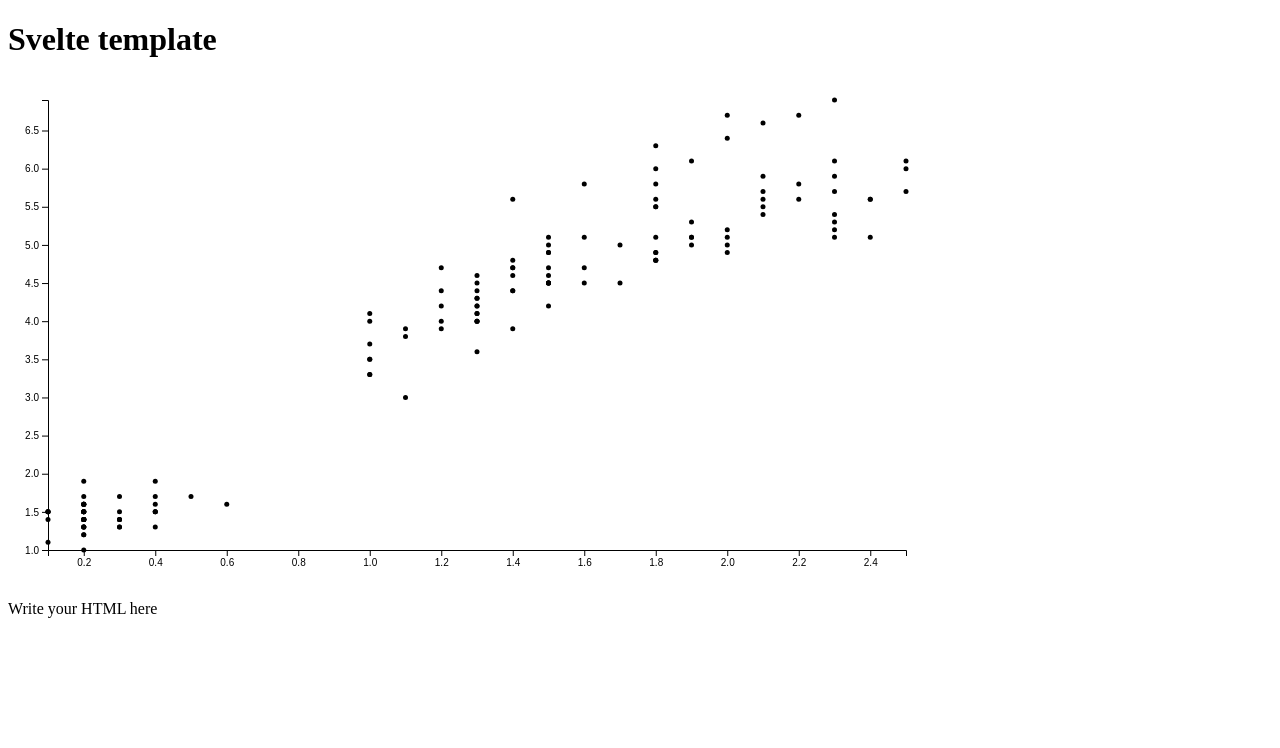
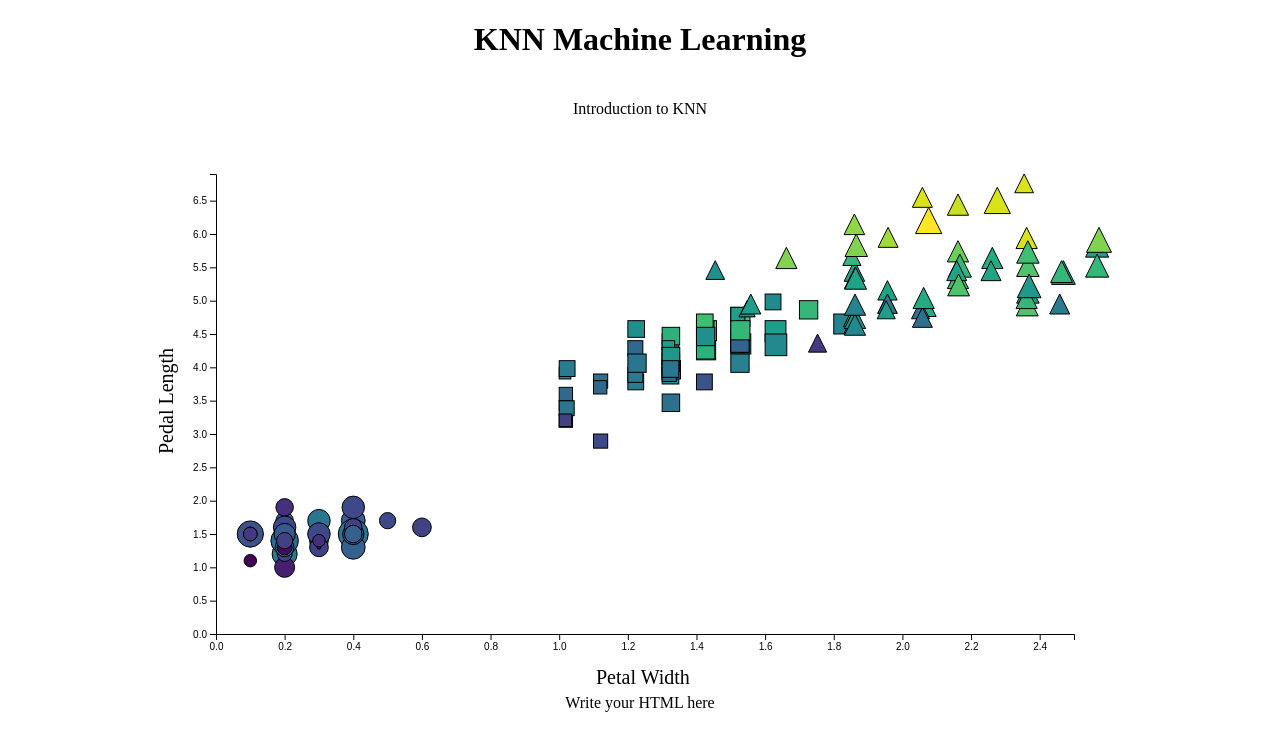
Before and after one commit to Jystine/covid-internet, a SvelteKit app: page / in a window 1280 px wide. Shown: the top 748 px of the page. Built offline with nearby package versions, Linux system fonts and the light colour scheme.

Commit message:
implemented static

```diff
--- a/src/components/App.svelte
+++ b/src/components/App.svelte
@@ -1,6 +1,5 @@
 <script>
   import * as d3 from "d3";
-  import Scroller from "@sveltejs/svelte-scroller";
   import DataPoints from "./DataPoints.svelte";
   import { onMount } from "svelte";
 
@@ -15,10 +14,14 @@
 </script>
 
 <main>
-  <h1>Svelte template</h1>
-  <DataPoints {data} />
-  <p>Write your HTML here</p>
+  <h1>KNN Machine Learning</h1>
+  <p style = "padding:20px;">Introduction to KNN</p>
+  <DataPoints {data}/>
+  <p style = "padding:20px;">Write your HTML here</p>
 </main>
 
 <style>
+  main {
+    text-align: center;
+  }
 </style>
--- a/src/components/DataPoints.svelte
+++ b/src/components/DataPoints.svelte
@@ -6,27 +6,53 @@
     const height = 500;
     const marginTop = 20;
     const marginRight = 30;
-    const marginBottom = 30;
+    const marginBottom = 20;
     const marginLeft = 40;
 
     let svg;
     let gx;
     let gy;
 
+    let size = 30;
+
     $: x = d3
     .scaleLinear()
-    .domain(d3.extent(data, (d) => d.petal_width))
+    .domain([0, d3.max(data, (d) => d.petal_width)])
     .range([marginLeft, width - marginRight])
 
     $: y = d3
     .scaleLinear()
-    .domain(d3.extent(data, (d) => d.petal_length))
+    .domain([0, d3.max(data, (d) => d.petal_length)])
     .range([height - marginBottom, marginTop])
 
-    $: d3.select(gx).call(d3.axisBottom(x)) //Makes gx a d3 object and pass in x scale
+    $: d3.select(gx).call(d3.axisBottom(x))
+
     $: d3.select(gy).call(d3.axisLeft(y))
 
+    $: max = d3.max(data, (d) => Math.abs(d.sepal_length))
+    $: min = d3.min(data, (d) => d.sepal_length)
+
+    $: color = d3
+      .scaleSequential()
+      .domain([min, max])
+      .interpolator(d3.interpolateViridis)
+
     $: console.log(data);
+
+    $: circleSize = d3
+      .scaleLinear()
+      .domain([d3.min(data,(d) => d.sepal_width), d3.max(data, (d) => d.sepal_width)])
+      .range([0, 15])
+
+    $: rectangleSize = d3
+      .scaleLinear()
+      .domain([d3.min(data,(d) => d.sepal_width), d3.max(data, (d) => d.sepal_width)])
+      .range([10, 30])
+
+    $: triangleSize = d3
+      .scaleLinear()
+      .domain([d3.min(data,(d) => d.sepal_width), d3.max(data, (d) => d.sepal_width)])
+      .range([30, 60])
 
 </script>
 
@@ -45,15 +71,42 @@
 
     {#if data.length !== 0}
       {#each data as d, i}
-      $(document).ready(function() {
-        console.log(y(d.petal_width))
+      $(document).ready(function(){
+        console.log(circleSize(d.sepal_width))
       });
-        <circle key = {i} cx = {x(d.petal_width)} cy = {y(d.petal_length)} r = "2.5"/>
+        {#if d.class === "Iris-setosa"}
+          <circle key = {i} cx = {x(d.petal_width)} cy = {y(d.petal_length)} fill = {color(d.sepal_length)} stroke = "#000" r = {circleSize(d.sepal_width)}/>
+        {/if}
+        {#if d.class === "Iris-versicolor"}
+          <rect key = {i} width = {rectangleSize(d.sepal_width)} height = {rectangleSize(d.sepal_width)} x = {x(d.petal_width)} y = {y(d.petal_length)} fill = {color(d.sepal_length)} stroke = "#000"/>
+        {/if}
+        {#if d.class === "Iris-virginica"}
+          <!-- <circle key = {i} cx = {x(d.petal_width)} cy = {y(d.petal_length)} fill = {color(d.sepal_length)} stroke = "#000" r = "5"/> -->
+          <!-- <polygon key = {i} points = "{x(d.petal_width)}, 10, 10, 10, 10, {y(d.petal_length)}" fill = {color(d.sepal_length)} stroke = "#000"/> -->
+          <g transform = {`translate(${x(d.petal_width)}, ${y(d.petal_length)})`}>
+            <path d="M{triangleSize(d.sepal_width)/4},{triangleSize(d.sepal_width)/2} h{triangleSize(d.sepal_width)/2} l{-triangleSize(d.sepal_width)/4},{-triangleSize(d.sepal_width)/2} Z" fill = {color(d.sepal_length)} stroke = "#000"/>
+          </g>
+        {/if}
       {/each}
     {/if}
+    <text x = 420
+    y = 530
+    font-size = 20>Petal Width</text>
+    <text
+    font-size = 20
+    x = 10
+    y = -300
+    style = "writing-mode: vertical-lr; transform: rotate(180deg);">Pedal Length</text>
   </svg>
 </div>
 
 <style>
-
+  circle {
+    fill-opacity: 100%;
+    stroke-opacity: 100%;
+  }
+  rect {
+    fill-opacity: 100%;
+    stroke-opacity: 100%;
+  }
 </style>
```
